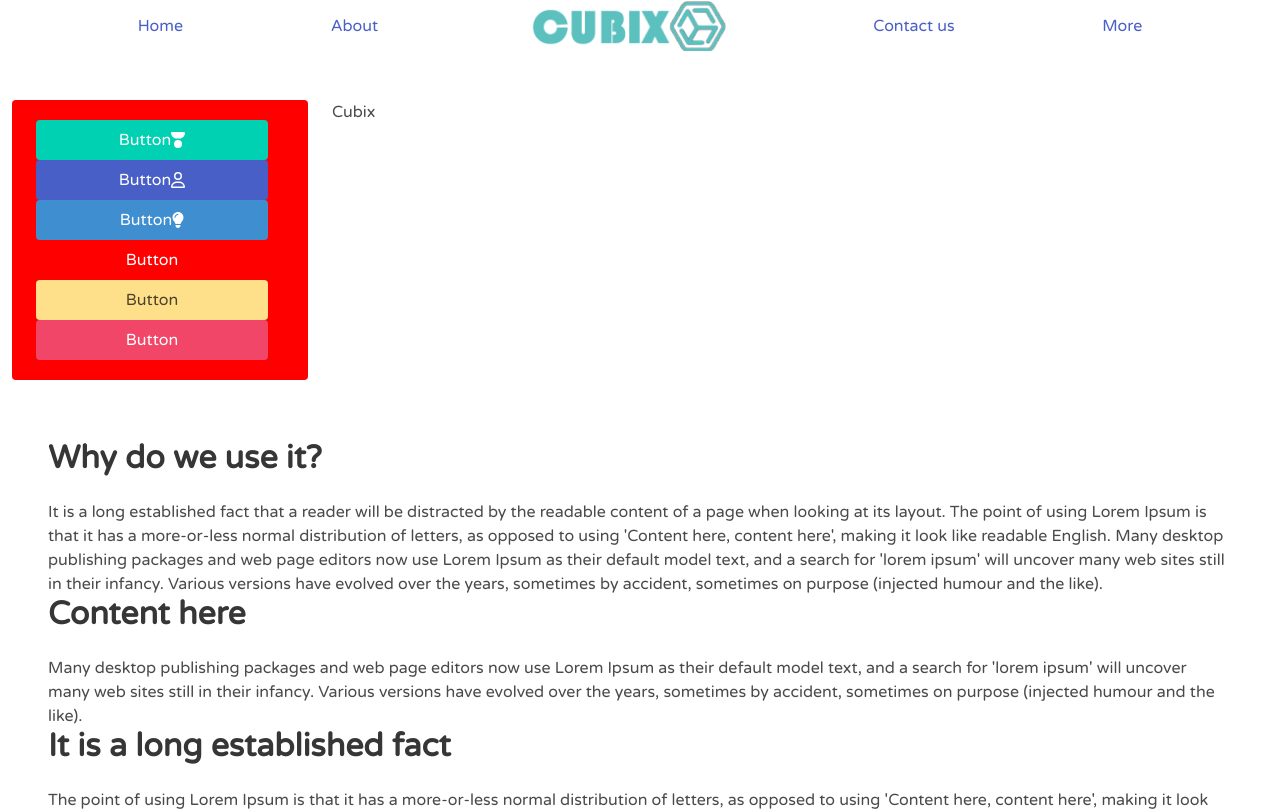
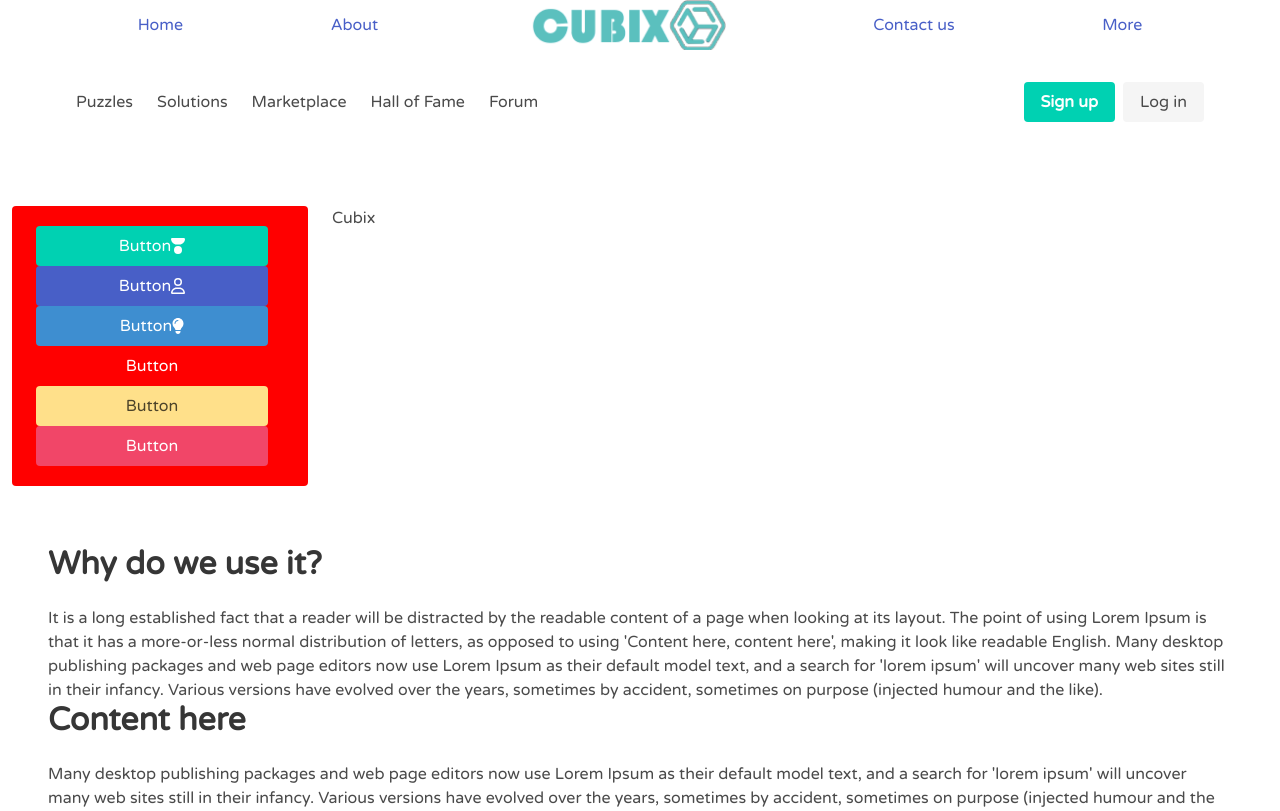
Before and after one commit to a-spasov/cubix, a Vue app: page / in a window 1280 px wide. Shown: the top 811 px of the page. Built offline with nearby package versions, Linux system fonts and the light colour scheme.

Commit message:
header: fix design

```diff
--- a/src/components/layout/SiteHeader.vue
+++ b/src/components/layout/SiteHeader.vue
@@ -1,6 +1,6 @@
 <template>
   <header>
-    <nav class="navbar is-fixed-top">
+    <nav class="level">
       <div class="container is-max-widescreen level">
         <p class="level-item has-text-centered">
           <a class="link is-info">Home</a>
@@ -19,25 +19,28 @@
         </p>
       </div>
     </nav>
-    <nav class="level">
-      <p class="level-item has-text-centered">
-        <a class="link is-info">Puzzles</a>
-      </p>
-      <p class="level-item has-text-centered">
-        <a class="link is-info">Solutions</a>
-      </p>
-      <p class="level-item has-text-centered">
-        <a class="link is-info">Marketplace</a>
-      </p>
-      <p class="level-item has-text-centered">
-        <a class="link is-info">Hall of Fame</a>
-      </p>
-      <p class="level-item has-text-centered">
-        <a class="link is-info">Blog</a>
-      </p>
-      <p class="level-item has-text-centered">
-        <a class="link is-info">Forum</a>
-      </p>
+    <nav class="container is-max-widescreen">
+      <div class="container is-max-widescreen level">
+        <div class="navbar-start">
+          <a class="navbar-item">Puzzles</a>
+          <a class="navbar-item">Solutions</a>
+          <a class="navbar-item">Marketplace</a>
+          <a class="navbar-item">Hall of Fame</a>
+          <a class="navbar-item">Forum</a>
+        </div>
+        <div class="navbar-end">
+          <div class="navbar-item">
+            <div class="buttons">
+              <a class="button is-primary">
+                <strong>Sign up</strong>
+              </a>
+              <a class="button is-light">
+                Log in
+              </a>
+            </div>
+          </div>
+        </div>
+      </div>
     </nav>
   </header>
 </template>
```
